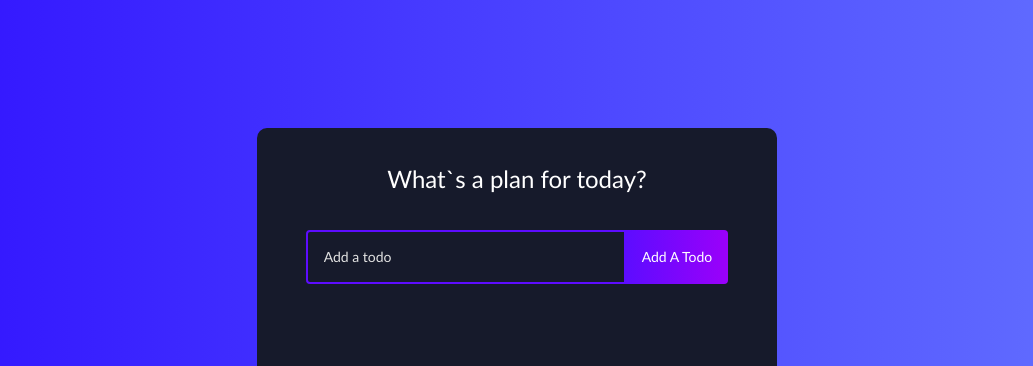
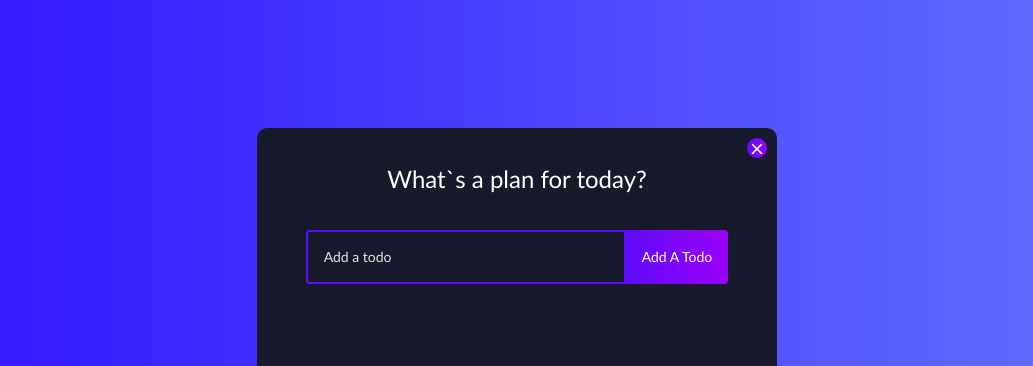
Before and after one commit to Hellsontime/react-todo, a React (Create React App) app: page / in a window 1280 px wide. Shown: the top 366 px of the page, without its empty margins (123-1156 px from the left). Built offline with nearby package versions, Linux system fonts and the light colour scheme; sample sign-in values are in the browser's storage.

Commit message:
Some Cosmetic and hot fixes

```diff
--- a/src/components/Todo/TodoList.jsx
+++ b/src/components/Todo/TodoList.jsx
@@ -2,6 +2,7 @@
 import React, { useState } from 'react'
 import Todo from './Todo'
 import TodoForm from './TodoForm'
+import { CloseOutlined } from '@ant-design/icons'
 
 export default function TodoList() {
   const [todos, setTodos] = useState([])
@@ -37,8 +38,17 @@ export default function TodoList() {
     setTodos(updatedTodos)
   }
 
+  const finishUserSession = () => {
+    localStorage.clear()
+  }
+
   return (
-    <div>
+    <>
+      <div className="todo-app">
+        <a onClick={finishUserSession} target="_self" rel="noopener noreferrer" href="/">
+          {/* <CloseOutlined className="logout-button" onClick={finishUserSession} /> */}
+          <div className="logout-button">&times;</div>
+        </a>
         <h1>What`s a plan for today?</h1>
         <TodoForm onSubmit={addTodo} />
         <Todo
@@ -48,5 +58,6 @@ export default function TodoList() {
           updateTodo={updateTodo}
         />
       </div>
+    </>
   )
 }
--- a/src/containers/LoginPageContainer.jsx
+++ b/src/containers/LoginPageContainer.jsx
@@ -7,8 +7,9 @@ import authHelper from '../services/helpers/auth/authHelper'
 import LOGIN_PAGE_API_LOGIN from '../services/constants/LoginPage'
 
 export default function LoginPageContainer() {
+  const userToken = localStorage.getItem('user-token')
   const { setUser } = useContext(UserContext)
-  const [redirectToTodo, setRedirectToTodo] = useState(false)
+  const [redirectToTodo, setRedirectToTodo] = useState(userToken ? true : false)
   const [error, setError] = useState('')
   const [loading, setLoading] = useState(false)
 
--- a/src/containers/TodoPageContainer.jsx
+++ b/src/containers/TodoPageContainer.jsx
@@ -8,11 +8,5 @@ import '../styles/PageStyles/TodoPage.sass'
 export default function TodoPageContainer() {
   const userToken = localStorage.getItem('user-token')
 
-  return userToken ? (
-    <div className="todo-app">
-      <TodoList />
-    </div>
-  ) : (
-    <Navigate to={LOGIN_PAGE_ROUTE} />
-  )
+  return userToken ? <TodoList /> : <Navigate to={LOGIN_PAGE_ROUTE} />
 }
--- a/src/styles/PageStyles/TodoPage.sass
+++ b/src/styles/PageStyles/TodoPage.sass
@@ -18,6 +18,21 @@ body
   margin: 128px auto
   border-radius: 10px
   padding-bottom: 32px
+  position: relative
+
+.logout-button
+  display: flex
+  justify-content: center
+  align-items: center
+  color: white
+  background: linear-gradient(90deg, rgba(93, 12, 255, 1) 0%, rgba(155, 0, 250, 1) 100%)
+  border-radius: 100px
+  font-size: 24px
+  height: 20px
+  width: 20px
+  position: absolute
+  right: 10px
+  top: 10px
 
 h1
   margin: 32px 0
```
Lines whose indentation alone changed are shown as unchanged.
